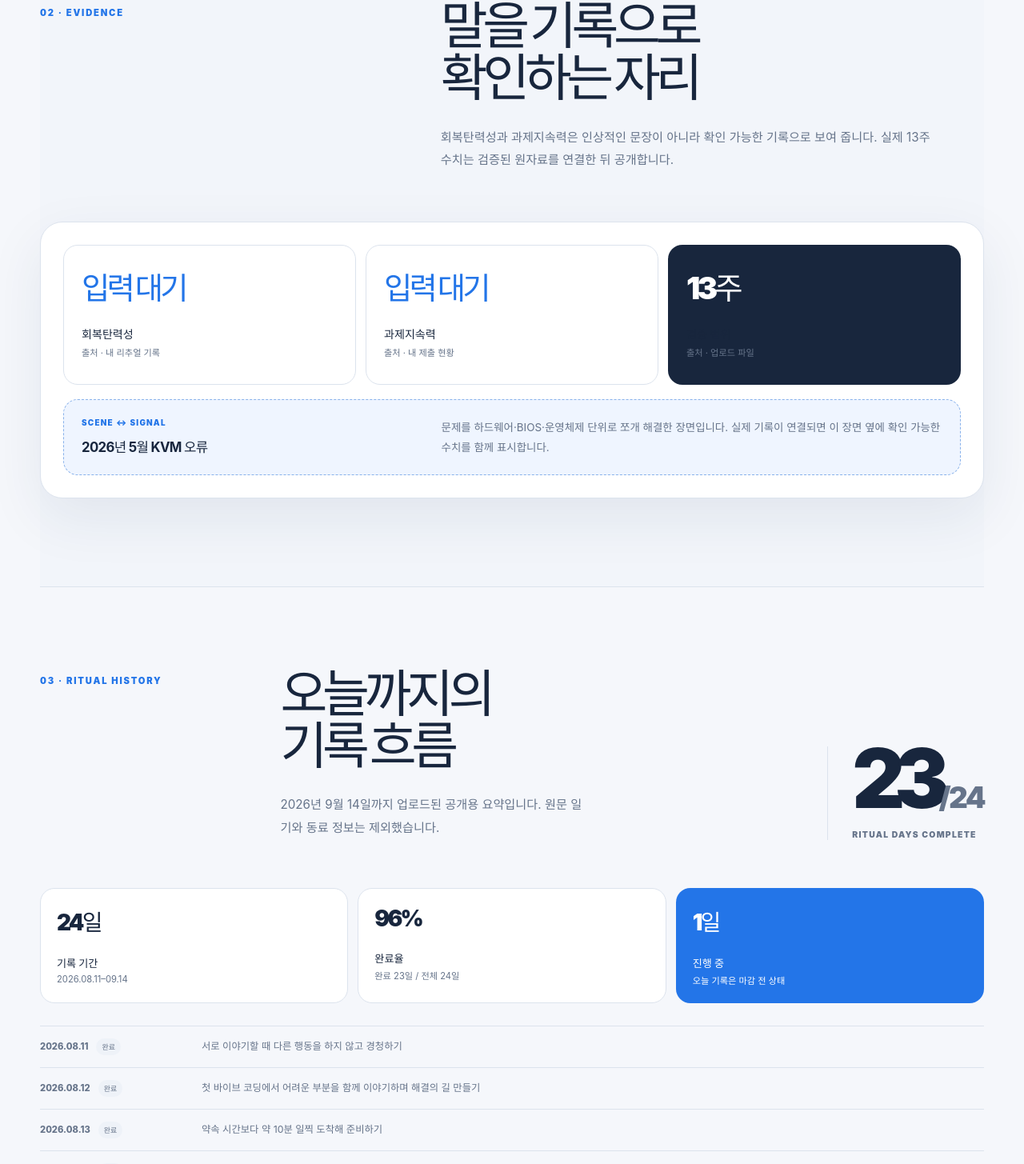
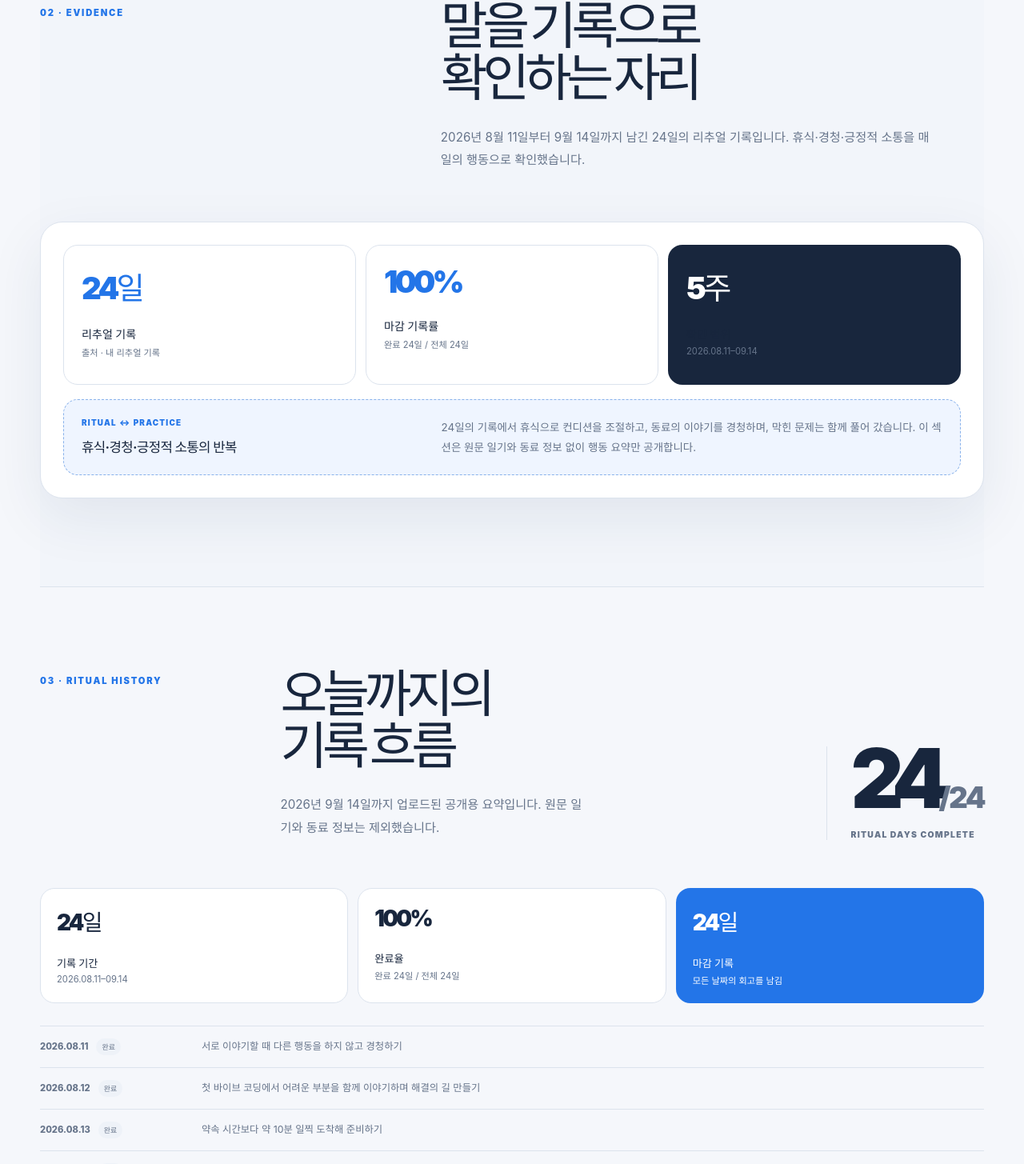
Before and after one commit to gyeonggumun/assignment-12-personal-site, a React (Vite) app: page / in a window 1280 px wide. Shown: the part 2472-3927 px from the top of the page at 80% size. Built offline with nearby package versions, Linux system fonts and the light colour scheme.

Commit message:
fix(evidence) : publish ritual record summary

```diff
--- a/src/components/EvidenceSection.jsx
+++ b/src/components/EvidenceSection.jsx
@@ -13,20 +13,22 @@ function MetricCard({ value, label, source, accent }) {
 
 export default function EvidenceSection() {
   const completedDays = ritualHistory.filter(([, complete]) => complete).length;
+  const totalDays = ritualHistory.length;
+  const completionRate = Math.round((completedDays / totalDays) * 100);
 
   return (
     <>
       <section className="evidence section-shell" id="evidence" aria-labelledby="evidence-title">
-        <SectionHeader eyebrow="02 · EVIDENCE" title={<>말을 기록으로<br />확인하는 자리</>} description="회복탄력성과 과제지속력은 인상적인 문장이 아니라 확인 가능한 기록으로 보여 줍니다. 실제 13주 수치는 검증된 원자료를 연결한 뒤 공개합니다." />
+        <SectionHeader eyebrow="02 · EVIDENCE" title={<>말을 기록으로<br />확인하는 자리</>} description="2026년 8월 11일부터 9월 14일까지 남긴 24일의 리추얼 기록입니다. 휴식·경청·긍정적 소통을 매일의 행동으로 확인했습니다." />
         <div className="evidence-panel">
           <div className="metric-grid">
-            <MetricCard value="입력 대기" label="회복탄력성" source="출처 · 내 리추얼 기록" />
-            <MetricCard value="입력 대기" label="과제지속력" source="출처 · 내 제출 현황" />
-            <MetricCard value="13주" label="검증 범위" source="출처 · 업로드 파일" accent />
+            <MetricCard value={`${totalDays}일`} label="리추얼 기록" source="출처 · 내 리추얼 기록" />
+            <MetricCard value={`${completionRate}%`} label="마감 기록률" source={`완료 ${completedDays}일 / 전체 ${totalDays}일`} />
+            <MetricCard value="5주" label="확인 범위" source="2026.08.11–09.14" accent />
           </div>
           <div className="evidence-pair">
-            <div><span className="pair-label">SCENE ↔ SIGNAL</span><strong>2026년 5월 KVM 오류</strong></div>
-            <p>문제를 하드웨어·BIOS·운영체제 단위로 쪼개 해결한 장면입니다. 실제 기록이 연결되면 이 장면 옆에 확인 가능한 수치를 함께 표시합니다.</p>
+            <div><span className="pair-label">RITUAL ↔ PRACTICE</span><strong>휴식·경청·긍정적 소통의 반복</strong></div>
+            <p>24일의 기록에서 휴식으로 컨디션을 조절하고, 동료의 이야기를 경청하며, 막힌 문제는 함께 풀어 갔습니다. 이 섹션은 원문 일기와 동료 정보 없이 행동 요약만 공개합니다.</p>
           </div>
         </div>
       </section>
@@ -36,9 +38,9 @@ export default function EvidenceSection() {
           <div className="log-stat"><strong>{completedDays}<span>/{ritualHistory.length}</span></strong><small>ritual days complete</small></div>
         </div>
         <div className="log-summary-grid">
-          <article className="log-summary-card"><span>24일</span><h3>기록 기간</h3><p>2026.08.11–09.14</p></article>
-          <article className="log-summary-card"><span>96%</span><h3>완료율</h3><p>완료 23일 / 전체 24일</p></article>
-          <article className="log-summary-card log-summary-card-accent"><span>1일</span><h3>진행 중</h3><p>오늘 기록은 마감 전 상태</p></article>
+          <article className="log-summary-card"><span>{totalDays}일</span><h3>기록 기간</h3><p>2026.08.11–09.14</p></article>
+          <article className="log-summary-card"><span>{completionRate}%</span><h3>완료율</h3><p>완료 {completedDays}일 / 전체 {totalDays}일</p></article>
+          <article className="log-summary-card log-summary-card-accent"><span>24일</span><h3>마감 기록</h3><p>모든 날짜의 회고를 남김</p></article>
         </div>
         <div className="ritual-timeline" aria-label="리추얼 날짜별 기록">
           {ritualHistory.map(([date, complete, highlight]) => (
--- a/src/data.js
+++ b/src/data.js
@@ -71,7 +71,7 @@ export const ritualHistory = [
   ['2026.09.09', true, '쉬고, 시간이 날 때 과제를 하며 시간과 컨디션 함께 관리하기'],
   ['2026.09.10', true, '휴식하고 컨디션을 관리하며 과제를 조금씩 진행하기'],
   ['2026.09.11', true, '쉬는 시간에 질문 내용을 정리하고 충분히 쉬기'],
-  ['2026.09.14', false, '휴식으로 멘탈을 관리한 뒤 시간이 날 때 과제를 진행 중'],
+  ['2026.09.14', true, '휴식으로 멘탈을 관리한 뒤 시간이 날 때 과제를 진행하기'],
 ];
 
 export const documentLinks = [
```
